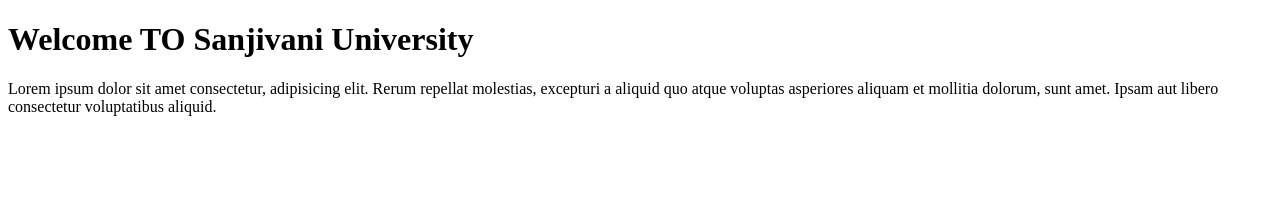
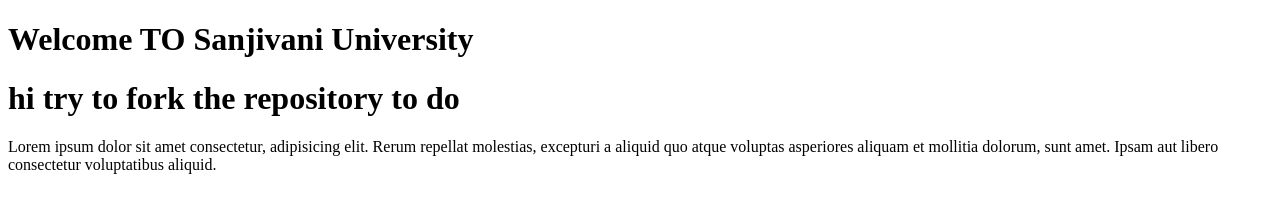
Before and after one commit to maruti15/marutin, a plain HTML site: page index.html in a window 1280 px wide. Drawn offline with Linux system fonts and the light colour scheme.

Commit message:
Update index.html

```diff
--- a/index.html
+++ b/index.html
@@ -7,6 +7,7 @@
 </head>
 <body>
     <h1>Welcome TO Sanjivani University</h1>
+    <h1> hi try to fork the repository to do</h1>
     <p>Lorem ipsum dolor sit amet consectetur, adipisicing elit. Rerum repellat molestias, excepturi a aliquid quo atque voluptas asperiores aliquam et mollitia dolorum, sunt amet. Ipsam aut libero consectetur voluptatibus aliquid.</p>
 </body>
 </html>
```
